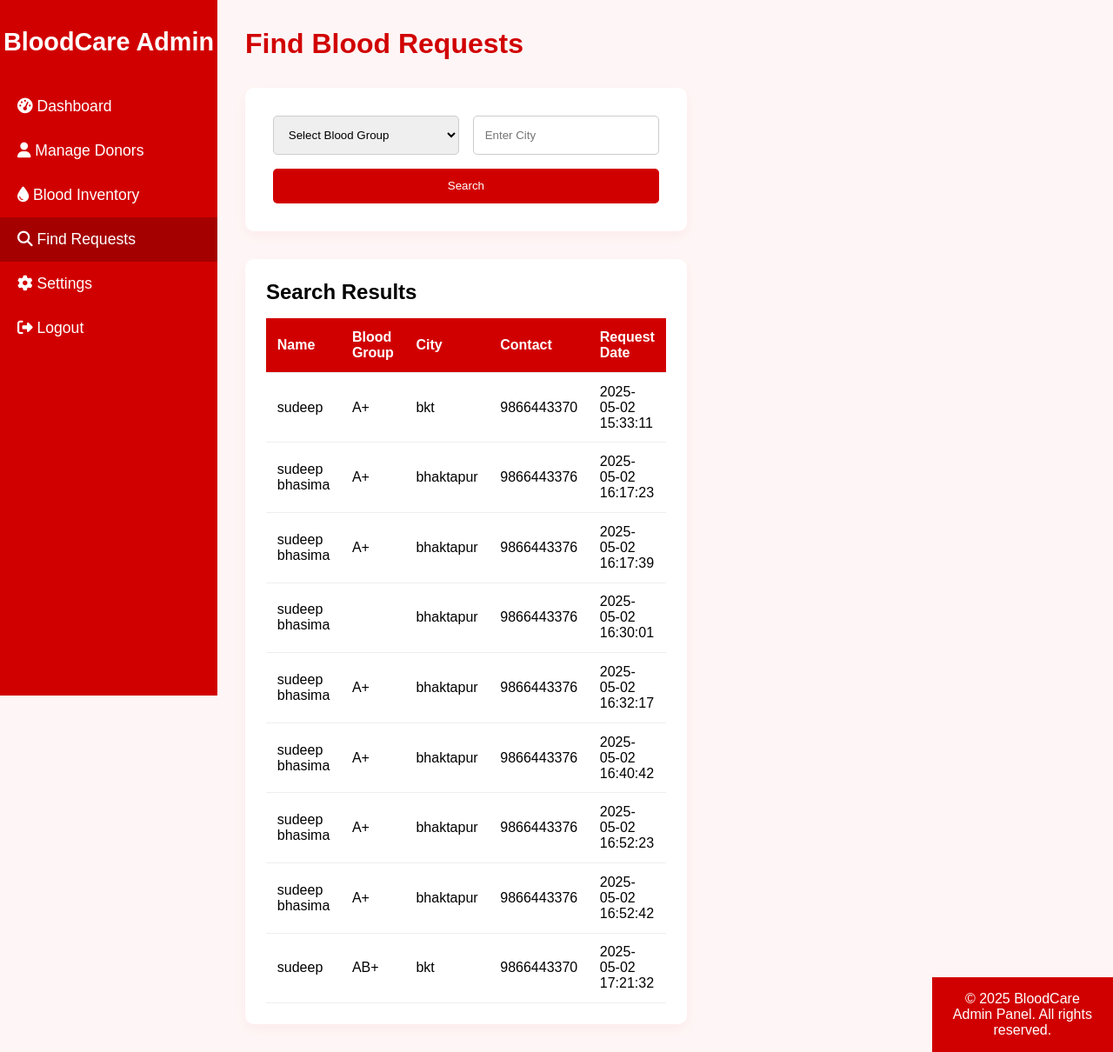
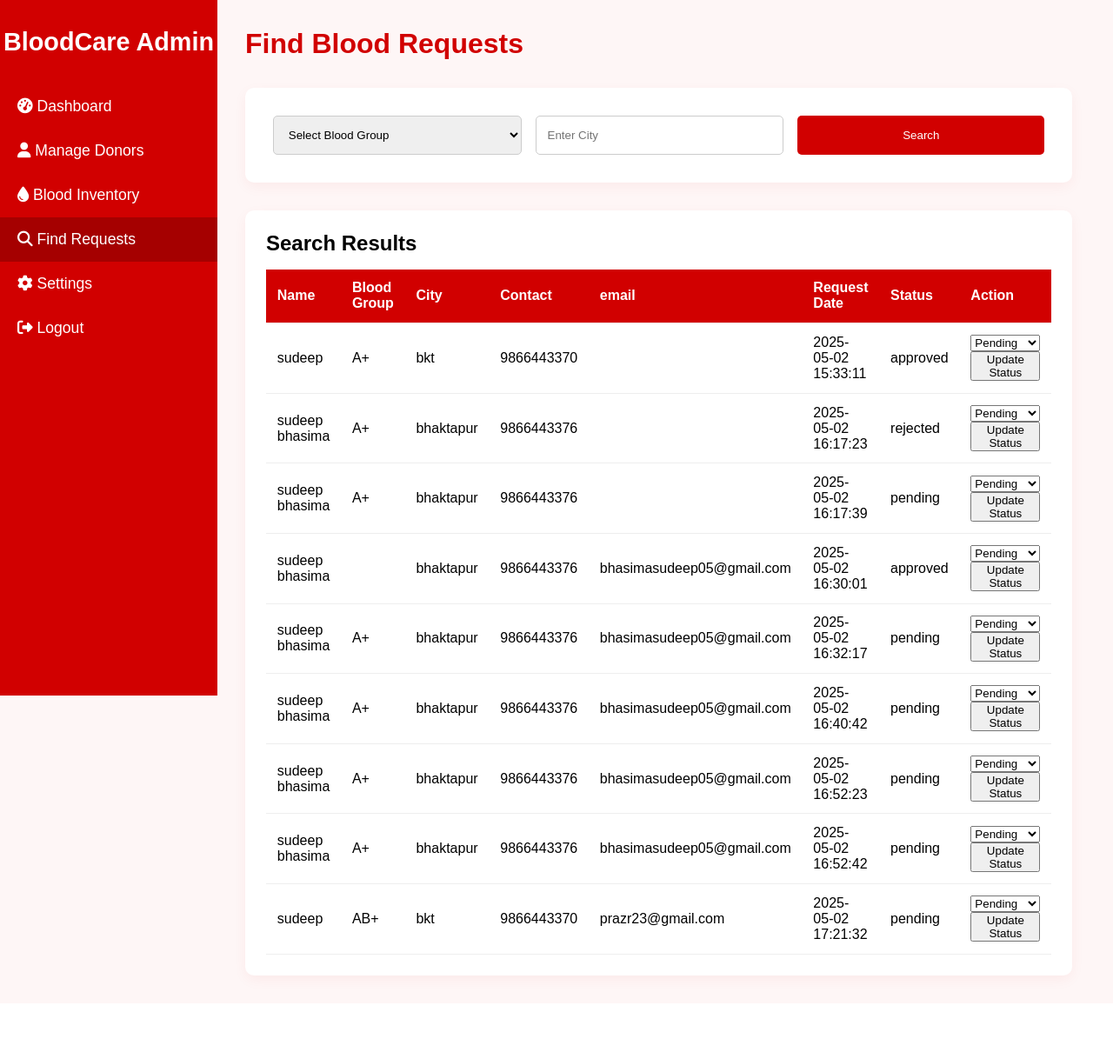
Before and after one commit to Sudip14/blood-bank-management-system, a PHP site: page /finds_requests.php in a window 1280 px wide; the page is wider, and only the part inside the window is pictured. Shown: that part at 87% size. After the commit the page ends 1131 px from the top of that part, so only its background shows below. Run offline with PHP 8.4, Linux system fonts and the light colour scheme; data comes from the database, SQL or seed files in the repository.

Commit message:
update on the find request

```diff
--- a/finds_requests.php
+++ b/finds_requests.php
@@ -28,7 +28,6 @@ if (!empty($params)) {
 $stmt->execute();
 $result = $stmt->get_result();
 ?>
-
 
 <!DOCTYPE html>
 <html lang="en">
@@ -176,6 +175,7 @@ $result = $stmt->get_result();
                 margin-left: 0;
             }
         }
+
 </style>
 </head>
 
@@ -214,10 +214,8 @@ $result = $stmt->get_result();
                 </select>
 
                 <input type="text" name="city" placeholder="Enter City" value="<?= htmlspecialchars($city) ?>">
-
                 <button type="submit">Search</button>
             </form>
-
         </div>
 
         <!-- Results Section -->
@@ -231,10 +229,12 @@ $result = $stmt->get_result();
                         <th>Blood Group</th>
                         <th>City</th>
                         <th>Contact</th>
+                        <th>email</th>
                         <th>Request Date</th>
+                        <th>Status</th>
+                        <th>Action</th>
                     </tr>
                 </thead>
-                    <!-- Sample Data (Replace with PHP while fetching from database) -->
                 <tbody>
                     <?php if (mysqli_num_rows($result) > 0): ?>
                         <?php while ($row = mysqli_fetch_assoc($result)): ?>
@@ -243,12 +243,25 @@ $result = $stmt->get_result();
                                 <td><?= htmlspecialchars($row['blood_group']) ?></td>
                                 <td><?= htmlspecialchars($row['city']) ?></td>
                                 <td><?= htmlspecialchars($row['contact']) ?></td>
+                                <td><?= htmlspecialchars($row['user_email']) ?></td>
                                 <td><?= htmlspecialchars($row['request_time']) ?></td>
+                                <td><?= htmlspecialchars($row['status']) ?></td>
+                                <td>
+                                    <form action="update_status.php" method="post">
+                                        <input type="hidden" name="request_id" value="<?= $row['id'] ?>">
+                                        <select name="status">
+                                            <option value="Pending" <?= $row['status'] == 'Pending' ? 'selected' : '' ?>>Pending</option>
+                                            <option value="Approved" <?= $row['status'] == 'Approved' ? 'selected' : '' ?>>Approved</option>
+                                            <option value="Rejected" <?= $row['status'] == 'Rejected' ? 'selected' : '' ?>>Rejected</option>
+                                        </select>
+                                        <button type="submit">Update Status</button>
+                                    </form>
+                                </td>
                             </tr>
                         <?php endwhile; ?>
                     <?php else: ?>
                         <tr>
-            <td colspan="5">No requests found.</td>
+                            <td colspan="7">No requests found.</td>
                         </tr>
                     <?php endif; ?>
                 </tbody>
```
Lines whose indentation alone changed are shown as unchanged.
